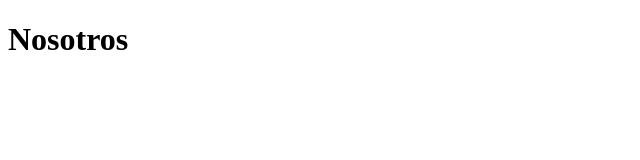
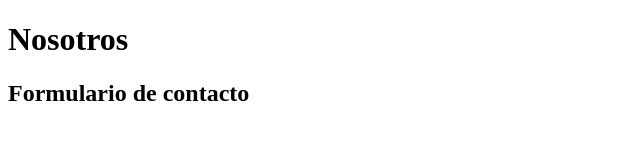
Before and after one commit to Jovanyhb/pruebaGit, a plain HTML site: page nosotros.html in a window 1280 px wide. Shown: the whole page, without its empty margins (0-640 px from the left). Drawn offline with Linux system fonts and the light colour scheme.

Commit message:
agregue subtitulos

```diff
--- a/nosotros.html
+++ b/nosotros.html
@@ -7,5 +7,6 @@
   </head>
   <body>
     <h1>Nosotros</h1>
+    <h2>Formulario de contacto</h2>
   </body>
 </html>
```
Also changed, not shown: index.html (+1 -0 lines).
